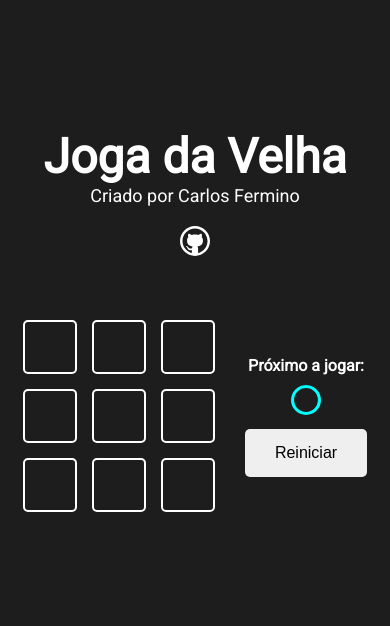
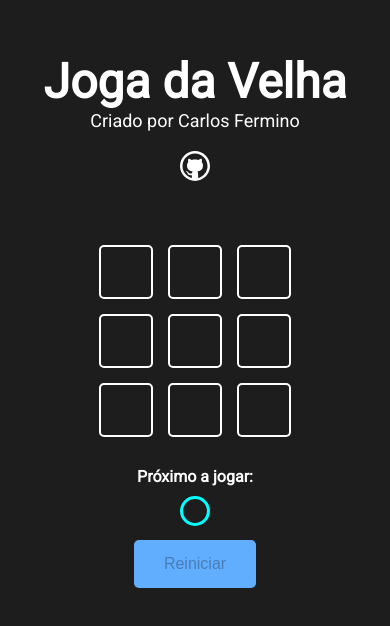
Before and after one commit to carlosfermino/react-jogo-da-velha, a Next.js app: page / in a window 390 px wide. Shown: the part 122-748 px from the top of the page. Built offline with nearby package versions, Linux system fonts and the light colour scheme.

Commit message:
Criado responsividade na class gameContent

```diff
--- a/src/component/button/Button.module.css
+++ b/src/component/button/Button.module.css
@@ -9,5 +9,10 @@
 }
 
 .button:hover {
-  background-color: rgb(88, 169, 163);
+  background-color: #007BFF;
 }
+
+.button:disabled {
+  cursor: default;
+  background-color: #61AEFF;
+}
--- a/src/component/game/Game.module.css
+++ b/src/component/game/Game.module.css
@@ -8,3 +8,9 @@
   gap: 30px;
   align-items: center;
 }
+
+@media screen and (max-width: 425px) {
+  .gameContent {
+    flex-direction: column;
+  }
+}
--- a/src/component/gameInfo/GameInfo.jsx
+++ b/src/component/gameInfo/GameInfo.jsx
@@ -27,7 +27,7 @@ function GameInfo ({currentPlayer, winner, onReset}) {
       {
         winner !== 0 &&
         <>
-          <h4 className={style.fimDeJogo}>Fim de Jogo !!! Campeão:</h4>
+          <h4>Fim de Jogo !!! Campeão:</h4>
           {
             winner === 1 &&
               <Icon iconName="circle" />
@@ -41,7 +41,7 @@ function GameInfo ({currentPlayer, winner, onReset}) {
 
       <Button
       onClick={onReset}
-      disabled={!shouldEnableButton}
+      disabled={!shouldEnableButton()}
       >
 
         Reiniciar
--- a/src/component/gameInfo/GameInfo.module.css
+++ b/src/component/gameInfo/GameInfo.module.css
@@ -3,4 +3,5 @@
   flex-direction: column;
   align-items: center;
   gap: 10px;
+  min-width: 170px;
 }
```
Also changed, not shown: src/component/header/Header.module.css (line endings or trailing spaces).
